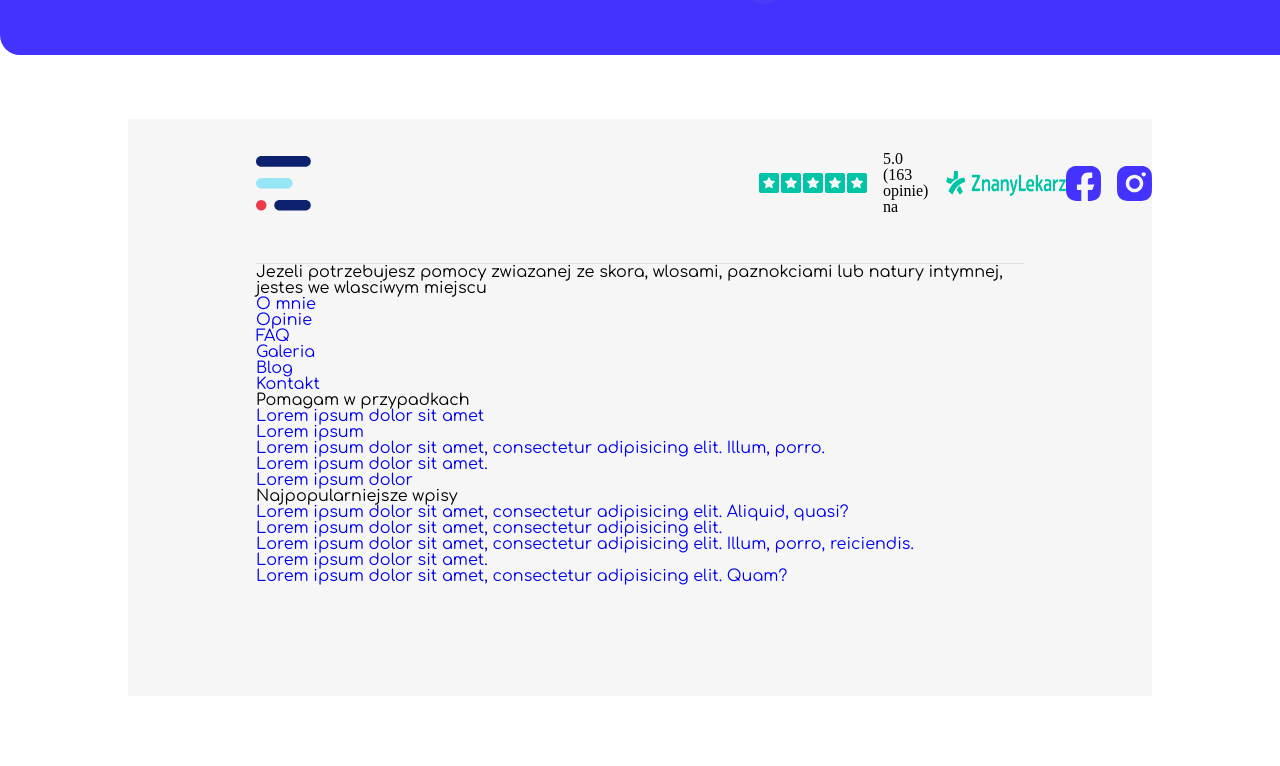
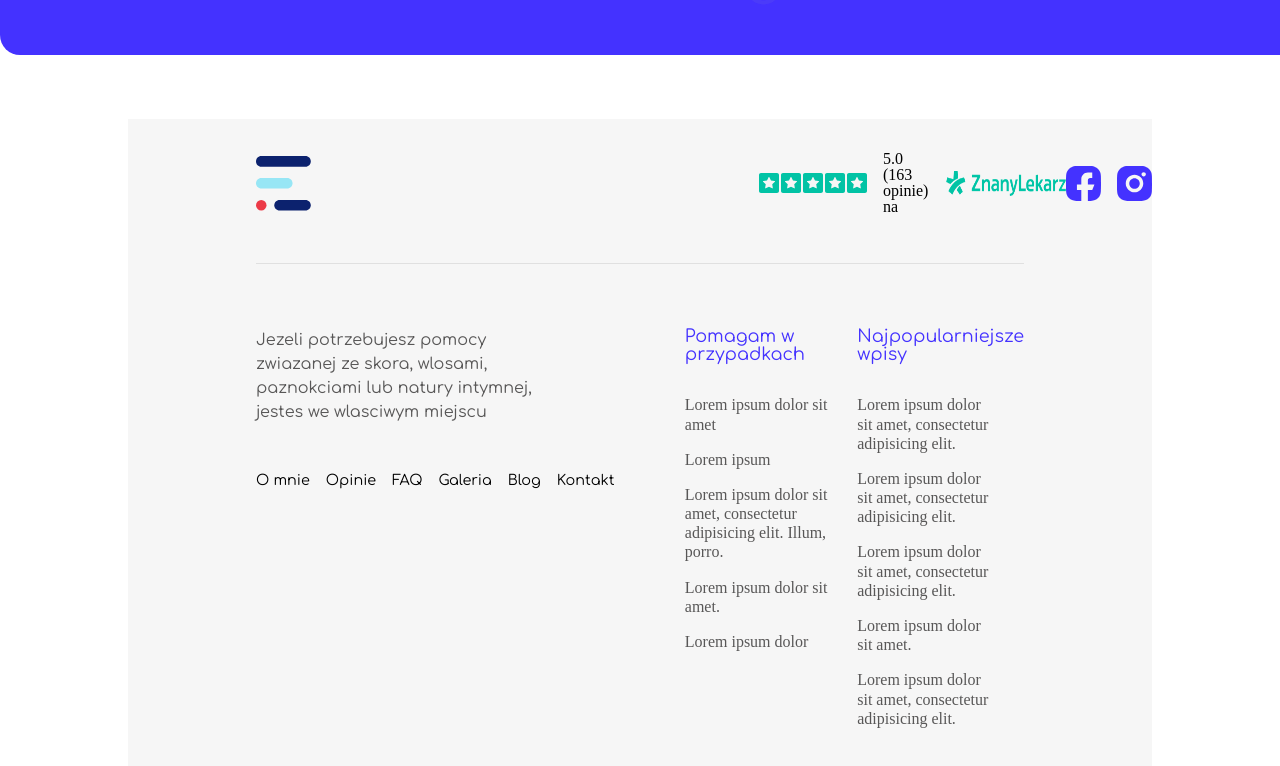
Before and after one commit to michrytel/empressia, a React (Create React App) app: page / in a window 1280 px wide. Shown: the part 4295-5061 px from the top of the page. Before the commit the page ends 4991 px from the top, so only its background shows below. Built offline with nearby package versions, Linux system fonts and the light colour scheme; a web font is replaced by a local one.

Commit message:
footer full styling

```diff
--- a/src/components/atoms/BlogTicker.js
+++ b/src/components/atoms/BlogTicker.js
@@ -3,11 +3,11 @@ const BlogTicker = () => {
         <div className="blog__ticker">
             <h2>Najpopularniejsze wpisy</h2>
             <ul>
-                <li><a href="#">Lorem ipsum dolor sit amet, consectetur adipisicing elit. Aliquid, quasi?</a></li>
                 <li><a href="#">Lorem ipsum dolor sit amet, consectetur adipisicing elit.</a></li>
-                <li><a href="#">Lorem ipsum dolor sit amet, consectetur adipisicing elit. Illum, porro, reiciendis.</a></li>
+                <li><a href="#">Lorem ipsum dolor sit amet, consectetur adipisicing elit.</a></li>
+                <li><a href="#">Lorem ipsum dolor sit amet, consectetur adipisicing elit.</a></li>
                 <li><a href="#">Lorem ipsum dolor sit amet.</a></li>
-                <li><a href="#">Lorem ipsum dolor sit amet, consectetur adipisicing elit. Quam?</a></li>
+                <li><a href="#">Lorem ipsum dolor sit amet, consectetur adipisicing elit.</a></li>
             </ul>
         </div>
     )
--- a/src/scss/components/_footer.scss
+++ b/src/scss/components/_footer.scss
@@ -40,19 +40,50 @@
       }
     }
     .footer__content {
+      margin-top: 4em;
+      display: flex;
       .navi {
-        p {}
+        display: flex;
+        flex-direction: column;
+        gap: 3em;
+        p {
+          color: $color-grey;
+          line-height: 1.5;
+          margin-right: 8em;
+
+        }
         .navi__menu {
+          display: flex;
+          gap: 1em;
           li {
-            a {}
+            a {
+              text-decoration: none;
+              color: #000;
+              font-size: .9rem;
+            }
           }
         }
       }
       .blog__ticker {
-        h2 {}
+        display: flex;
+        flex-direction: column;
+        gap: 2em;
+        h2 {
+          font-size: 1.1rem;
+          color: $color-extras-primary;
+        }
         ul {
+          display: flex;
+          flex-direction: column;
+          gap: 1em;
           li {
-            a {}
+            font-family: $font-secondary;
+            line-height: 1.2;
+            max-width: 85%;
+            a {
+              text-decoration: none;
+              color: $color-grey;
+            }
           }
         }
       }
--- a/src/scss/settings/_colors.scss
+++ b/src/scss/settings/_colors.scss
@@ -3,4 +3,4 @@ $background-color-light: rgb(246, 246, 246);
 $color-extras-primary: rgb(68,50,255);
 $color-extras-secondary: rgb(20,202,255);
 $color-black: rgb(14,14,14);
-$color-grey: #5c5c5c;;
+$color-grey: #585757;;
```
